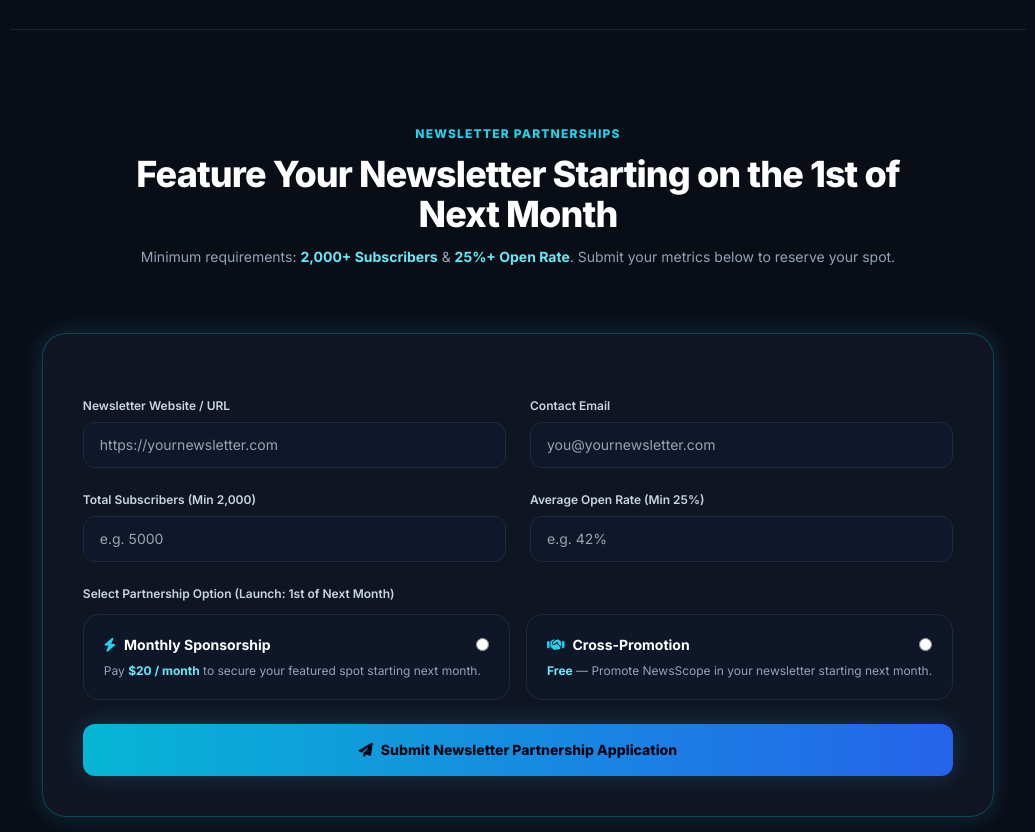
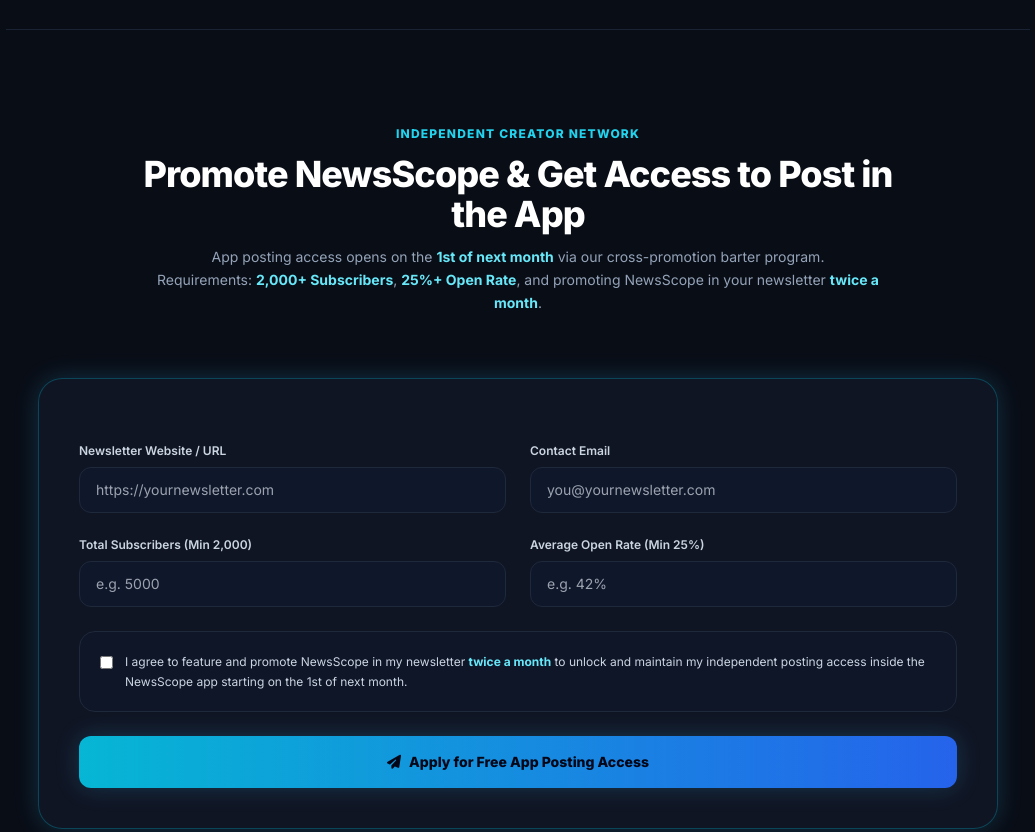
Before and after one commit to phoenix9617/newsscope-website, a plain HTML site: page index.html in a window 1280 px wide. Shown: the part 1320-2152 px from the top of the page, without its empty margins (122-1157 px from the left). Drawn offline with nearby package versions, Linux system fonts and the light colour scheme.

Commit message:
Remove paid tier, transition newsletter network strictly to twice-monthly cross-promotion barter model

```diff
--- a/index.html
+++ b/index.html
@@ -56,7 +56,7 @@
             <!-- Desktop Nav Links -->
             <nav class="hidden md:flex items-center gap-6 text-sm font-medium text-slate-300">
                 <a href="#features" class="hover:text-cyan-400 transition-colors">Features</a>
-                <a href="#newsletter-signup" class="hover:text-cyan-400 transition-colors">Newsletter Partnership</a>
+                <a href="#newsletter-signup" class="hover:text-cyan-400 transition-colors">Creator Network</a>
                 <a href="privacy.html" class="hover:text-cyan-400 transition-colors">Privacy Policy</a>
                 <a href="terms.html" class="hover:text-cyan-400 transition-colors">Terms of Service</a>
                 <a href="deletion.html" class="hover:text-cyan-400 transition-colors">Data Deletion</a>
@@ -148,13 +148,14 @@
         </div>
     </section>
 
-    <!-- Newsletter Sponsorship & Signup Section -->
+    <!-- Newsletter Cross-Promotion & App Access Section -->
     <section id="newsletter-signup" class="py-24 max-w-5xl mx-auto px-4 sm:px-6 lg:px-8 border-t border-slate-800/80">
         <div class="text-center max-w-3xl mx-auto mb-16">
-            <h2 class="text-xs uppercase tracking-widest text-cyan-400 font-extrabold mb-3">Newsletter Partnerships</h2>
-            <h3 class="text-3xl sm:text-4xl font-extrabold text-white tracking-tight">Feature Your Newsletter Starting on the 1st of Next Month</h3>
+            <h2 class="text-xs uppercase tracking-widest text-cyan-400 font-extrabold mb-3">Independent Creator Network</h2>
+            <h3 class="text-3xl sm:text-4xl font-extrabold text-white tracking-tight">Promote NewsScope & Get Access to Post in the App</h3>
             <p class="text-sm text-slate-400 mt-3 leading-relaxed">
-                Minimum requirements: <strong class="text-cyan-300">2,000+ Subscribers</strong> & <strong class="text-cyan-300">25%+ Open Rate</strong>. Submit your metrics below to reserve your spot.
+                App posting access opens on the <strong class="text-cyan-300">1st of next month</strong> via our cross-promotion barter program.<br>
+                Requirements: <strong class="text-cyan-300">2,000+ Subscribers</strong>, <strong class="text-cyan-300">25%+ Open Rate</strong>, and promoting NewsScope in your newsletter <strong class="text-cyan-300">twice a month</strong>.
             </p>
         </div>
 
@@ -163,7 +164,7 @@
 
                 <!-- Web3Forms Access Key & Subject -->
                 <input type="hidden" name="access_key" value="7dbdece0-a0e8-4ede-adfa-3906597086a9">
-                <input type="hidden" name="subject" value="New Newsletter Partnership Submission">
+                <input type="hidden" name="subject" value="New Independent Newsletter Access Application (Cross-Promo Barter)">
 
                 <!-- Row 1: Website & Email -->
                 <div class="grid grid-cols-1 sm:grid-cols-2 gap-6">
@@ -189,37 +190,19 @@
                     </div>
                 </div>
 
-                <!-- Row 3: Choice of Partnership -->
-                <div>
-                    <label class="block text-xs font-semibold text-slate-300 mb-3">Select Partnership Option (Launch: 1st of Next Month)</label>
-                    <div class="grid grid-cols-1 sm:grid-cols-2 gap-4">
-                        <!-- Option 1: Paid -->
-                        <label class="relative flex flex-col p-5 rounded-2xl bg-slate-900/90 border border-slate-800 hover:border-cyan-500/50 cursor-pointer transition-all">
-                            <div class="flex items-center justify-between mb-2">
-                                <span class="text-sm font-bold text-white flex items-center gap-2">
-                                    <i class="fa-solid fa-bolt text-cyan-400"></i> Monthly Sponsorship
-                                </span>
-                                <input type="radio" name="partnership_choice" value="$20/month Paid Sponsorship" required class="text-cyan-500 focus:ring-cyan-500 bg-slate-900 border-slate-700">
-                            </div>
-                            <span class="text-xs text-slate-400">Pay <strong class="text-cyan-300">$20 / month</strong> to secure your featured spot starting next month.</span>
-                        </label>
-
-                        <!-- Option 2: Barter / Cross-Promote -->
-                        <label class="relative flex flex-col p-5 rounded-2xl bg-slate-900/90 border border-slate-800 hover:border-cyan-500/50 cursor-pointer transition-all">
-                            <div class="flex items-center justify-between mb-2">
-                                <span class="text-sm font-bold text-white flex items-center gap-2">
-                                    <i class="fa-solid fa-handshake text-cyan-400"></i> Cross-Promotion
-                                </span>
-                                <input type="radio" name="partnership_choice" value="Free Cross-Promotion Barter" required class="text-cyan-500 focus:ring-cyan-500 bg-slate-900 border-slate-700">
-                            </div>
-                            <span class="text-xs text-slate-400"><strong class="text-cyan-300">Free</strong> — Promote NewsScope in your newsletter starting next month.</span>
-                        </label>
-                    </div>
+                <!-- Agreement Checkbox for Barter Terms -->
+                <div class="p-5 rounded-2xl bg-slate-900/90 border border-slate-800">
+                    <label class="flex items-start gap-3 cursor-pointer">
+                        <input type="checkbox" name="barter_agreement" value="Agreed to twice-monthly cross-promotion" required class="mt-1 text-cyan-500 focus:ring-cyan-500 bg-slate-900 border-slate-700 rounded">
+                        <span class="text-xs text-slate-300 leading-relaxed">
+                            I agree to feature and promote NewsScope in my newsletter <strong class="text-cyan-300">twice a month</strong> to unlock and maintain my independent posting access inside the NewsScope app starting on the 1st of next month.
+                        </span>
+                    </label>
                 </div>
 
                 <!-- Submit Button -->
                 <button type="submit" class="w-full bg-gradient-to-r from-cyan-500 to-blue-600 hover:from-cyan-400 hover:to-blue-500 text-slate-950 font-extrabold py-4 rounded-xl text-sm transition-all glow-blue flex items-center justify-center gap-2 mt-4">
-                    <i class="fa-solid fa-paper-plane"></i> Submit Newsletter Partnership Application
+                    <i class="fa-solid fa-paper-plane"></i> Apply for Free App Posting Access
                 </button>
             </form>
         </div>
@@ -264,7 +247,7 @@
                 <h4 class="text-xs font-extrabold uppercase tracking-widest text-white mb-4">Product</h4>
                 <ul class="space-y-2.5 text-xs text-slate-400">
                     <li><a href="#features" class="hover:text-cyan-400 transition-colors">Overview</a></li>
-                    <li><a href="#newsletter-signup" class="hover:text-cyan-400 transition-colors">Newsletter Partnership</a></li>
+                    <li><a href="#newsletter-signup" class="hover:text-cyan-400 transition-colors">Creator Network</a></li>
                     <li><a href="https://play.google.com/store/apps/details?id=com.newreachventure.newsscope" target="_blank" rel="noopener noreferrer" class="hover:text-cyan-400 transition-colors">Android Release</a></li>
                 </ul>
             </div>
```
